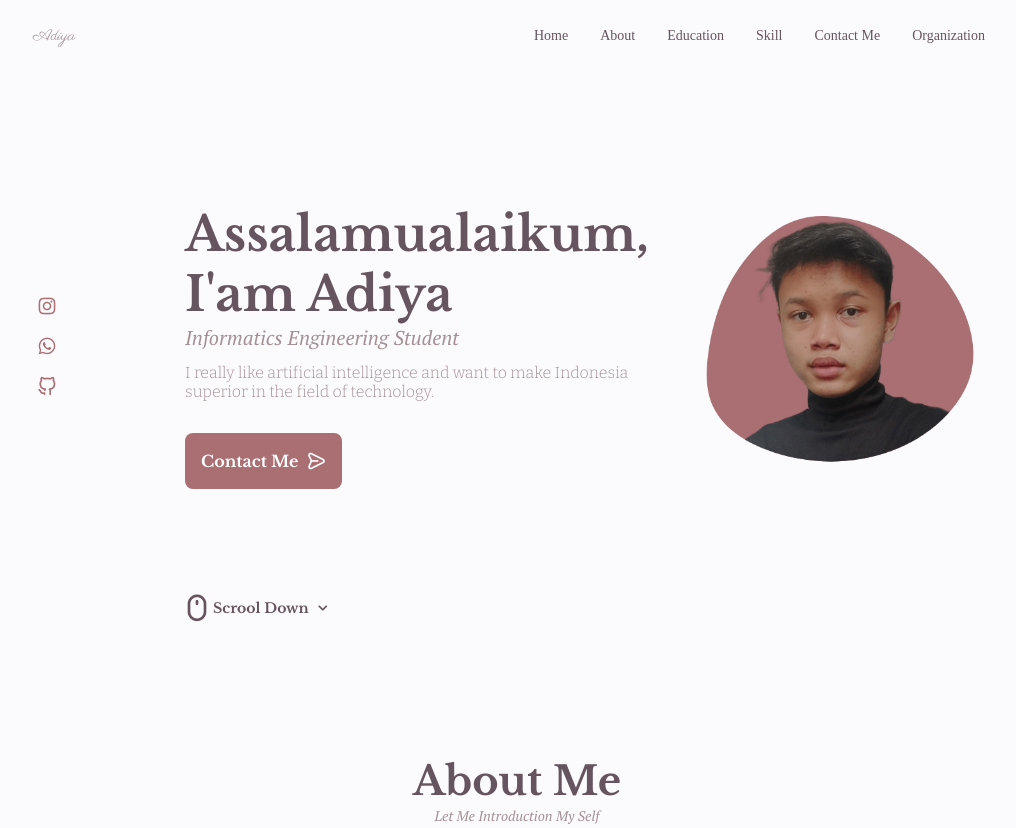
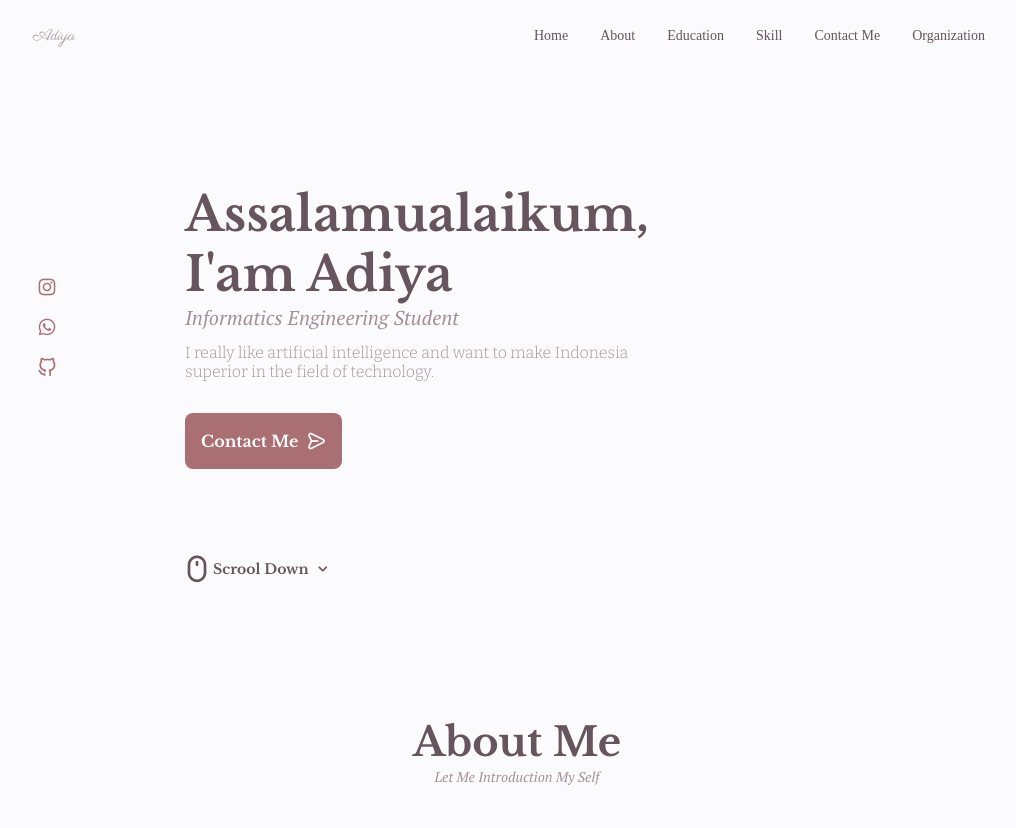
Before and after one commit to adiyatan/AdiyatanP1, a plain HTML site: page index.html in a window 1280 px wide. Shown: the top 828 px of the page, without its empty margins (123-1139 px from the left). Drawn offline with nearby package versions, Linux system fonts and the light colour scheme; a web font is replaced by a local one.

Commit message:
hapus img

```diff
--- a/index.html
+++ b/index.html
@@ -74,7 +74,7 @@
 						</a>
 					</div>
 					<div class="home-img">
-						<img class="home-profile" src="img/adiya.png">
+						<img class="home-profile" src="">
 					</div>
 
 				<div class="home-data">
```
